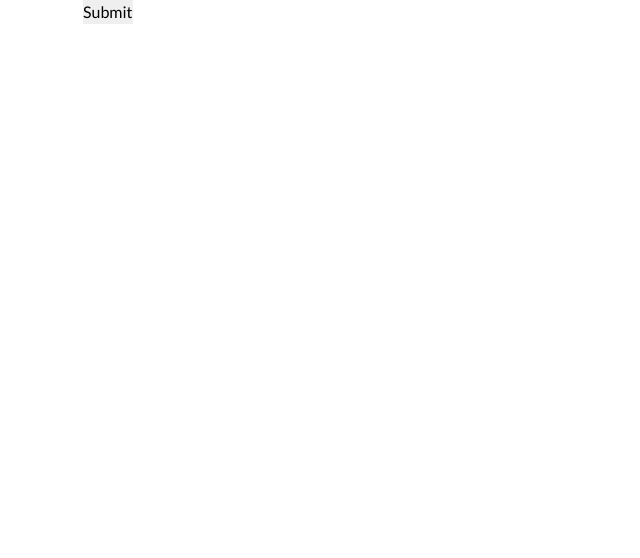
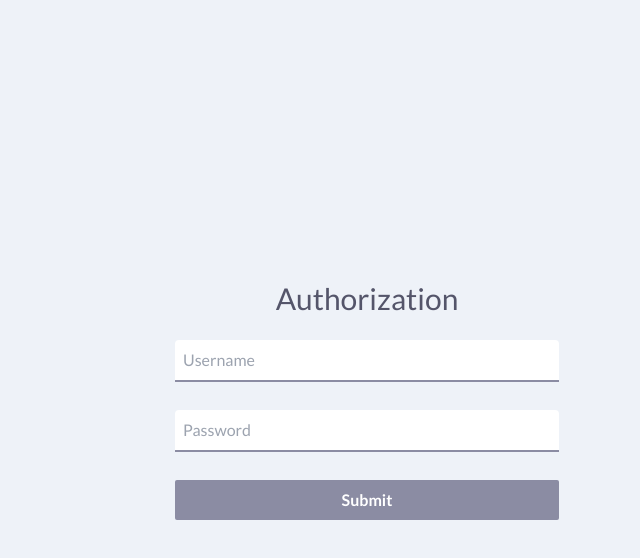
Before and after one commit to esiale/blog-cms, a React (Create React App) app: page /login in a window 1280 px wide. Shown: the top 558 px of the page, without its empty margins (273-913 px from the left). Built offline with nearby package versions, Linux system fonts and the light colour scheme; no server answers.

Commit message:
Add styling to login, fix bug in axios interceptors

```diff
--- a/public/index.html
+++ b/public/index.html
@@ -13,7 +13,7 @@
   </head>
   <body class="font-lato subpixel-antialiased">
     <noscript>You need to enable JavaScript to run this app.</noscript>
-    <div id="root"></div>
+    <div class="h-screen" id="root"></div>
     <div id="portal"></div>
   </body>
 </html>
--- a/src/common/hooks/useInterceptAxiosErrors.js
+++ b/src/common/hooks/useInterceptAxiosErrors.js
@@ -21,22 +21,28 @@ const useInterceptAxiosErrors = () => {
       } else {
         addError('There was an error setting up the request.');
       }
-      Promise.reject(error);
+      return Promise.reject(error);
     };
 
     const requestError = (error) => {
       dec();
       addError('There was an error handling the request.');
-      Promise.reject(error);
+      return Promise.reject(error);
     };
 
     return {
-      request: (config) => (inc(), config),
-      response: (response) => (dec(), response),
+      request: (config) => {
+        inc();
+        return config;
+      },
+      response: (response) => {
+        dec();
+        return response;
+      },
       responseError,
       requestError,
     };
-  }, []);
+  }, [addError]);
 
   useEffect(() => {
     const reqInterceptor = ax.interceptors.request.use(
--- a/src/common/providers/AuthProvider.js
+++ b/src/common/providers/AuthProvider.js
@@ -14,8 +14,8 @@ const AuthProvider = ({ children }) => {
       const { data } = await ax.post('/auth/login', userInfo);
       const { user } = data;
       const { token } = data;
-      localStorage.setItem('user', JSON.stringify(user));
-      localStorage.setItem('token', token);
+      localStorage.setItem('user', JSON.stringify(data.data.user));
+      localStorage.setItem('token', data.data.token);
       setAuthState({
         user,
         token,
--- a/src/components/ApiErrorNotification.js
+++ b/src/components/ApiErrorNotification.js
@@ -18,6 +18,7 @@ const ApiErrorNotification = () => {
   });
 
   useEffect(() => {
+    if (errorRef.current) return;
     errorRef.current = error;
   }, [error]);
 
@@ -37,9 +38,11 @@ const ApiErrorNotification = () => {
           <img className="w-8 h-8" src={alertIcon} alt="Warning icon" />
           An error has occured!
         </div>
-        <div className="px-4 py-4 text-center">{error ?? errorRef.current}</div>
+        <div className="bg-white px-4 py-4 text-center">
+          {error ?? errorRef.current}
+        </div>
         <button
-          className="w-full px-4 py-1.5 bg-gray-100"
+          className="cursor-pointer w-full px-4 py-1.5 bg-gray-100"
           onClick={handleClick}
         >
           Dismiss
--- a/src/components/ApiLoader.js
+++ b/src/components/ApiLoader.js
@@ -16,7 +16,7 @@ const ApiLoader = () => {
 
   return show ? (
     <Portal>
-      <div className="absolute h-screen w-screen z-10 inset-y-0 flex justify-center items-center">
+      <div className="absolute top-1/2 left-1/2 transform -translate-x-1/2 -translate-y-1/2">
         <div
           style={{ 'border-top-color': 'transparent' }}
           className="w-12 h-12 border-4 border-blue-400 border-solid rounded-full animate-spin"
--- a/src/pages/Login/components/ErrorMessage.js
+++ b/src/pages/Login/components/ErrorMessage.js
@@ -1,6 +1,6 @@
 const ErrorMessage = (props) => {
   const { error } = props;
-  return <div>{error}</div>;
+  return <div className="text-red-700">{error}</div>;
 };
 
 export default ErrorMessage;
--- a/src/pages/Login/index.js
+++ b/src/pages/Login/index.js
@@ -6,6 +6,7 @@ import { useNavigate, useLocation } from 'react-router-dom';
 const Login = () => {
   const navigate = useNavigate();
   const location = useLocation();
+
   const {
     register,
     handleSubmit,
@@ -24,9 +25,18 @@ const Login = () => {
   };
 
   return (
-    <div>
-      <form onSubmit={handleSubmit(onSubmit)}>
-        <input {...register('username', { required: true, maxLength: 20 })} />
+    <div className="h-full bg-ship-cove-50 flex flex-col justify-center items-center gap-6">
+      <div className="text-3xl text-spun-pearl-800">Authorization</div>
+      <form
+        className="w-full max-w-sm flex flex-col"
+        onSubmit={handleSubmit(onSubmit)}
+      >
+        <input
+          aria-label="Username"
+          placeholder="Username"
+          className="p-2 border-b-2 rounded-t border-spun-pearl-600 focus:outline-none transform focus:scale-105 transition-transform duration-200 ease-in-out"
+          {...register('username', { required: true, maxLength: 20 })}
+        />
         {errors.username?.type === 'required' && (
           <ErrorMessage error="Username is required." />
         )}
@@ -34,13 +44,19 @@ const Login = () => {
           <ErrorMessage error="Username must be shorter than 20 characters." />
         )}
         <input
+          aria-label="Password"
+          placeholder="Password"
+          className="mt-7 p-2 border-b-2 rounded-t border-spun-pearl-600 focus:outline-none transform focus:scale-105 transition-transform duration-200 ease-in-out"
           type="password"
           {...register('password', { required: true, minLength: 6 })}
         />
         {errors.password && (
           <ErrorMessage error={'Password must be 6 characters or more.'} />
         )}
-        <input type="submit" />
+        <input
+          className="mt-7 p-2 bg-spun-pearl-600 rounded-sm text-white font-bold hover:bg-spun-pearl-700 transition-bg duration-200 ease-in-out"
+          type="submit"
+        />
       </form>
     </div>
   );
--- a/tailwind.config.js
+++ b/tailwind.config.js
@@ -50,7 +50,9 @@ module.exports = {
     },
   },
   variants: {
-    extend: {},
+    extend: {
+      transform: ['focus'],
+    },
   },
   plugins: [],
 };
```
